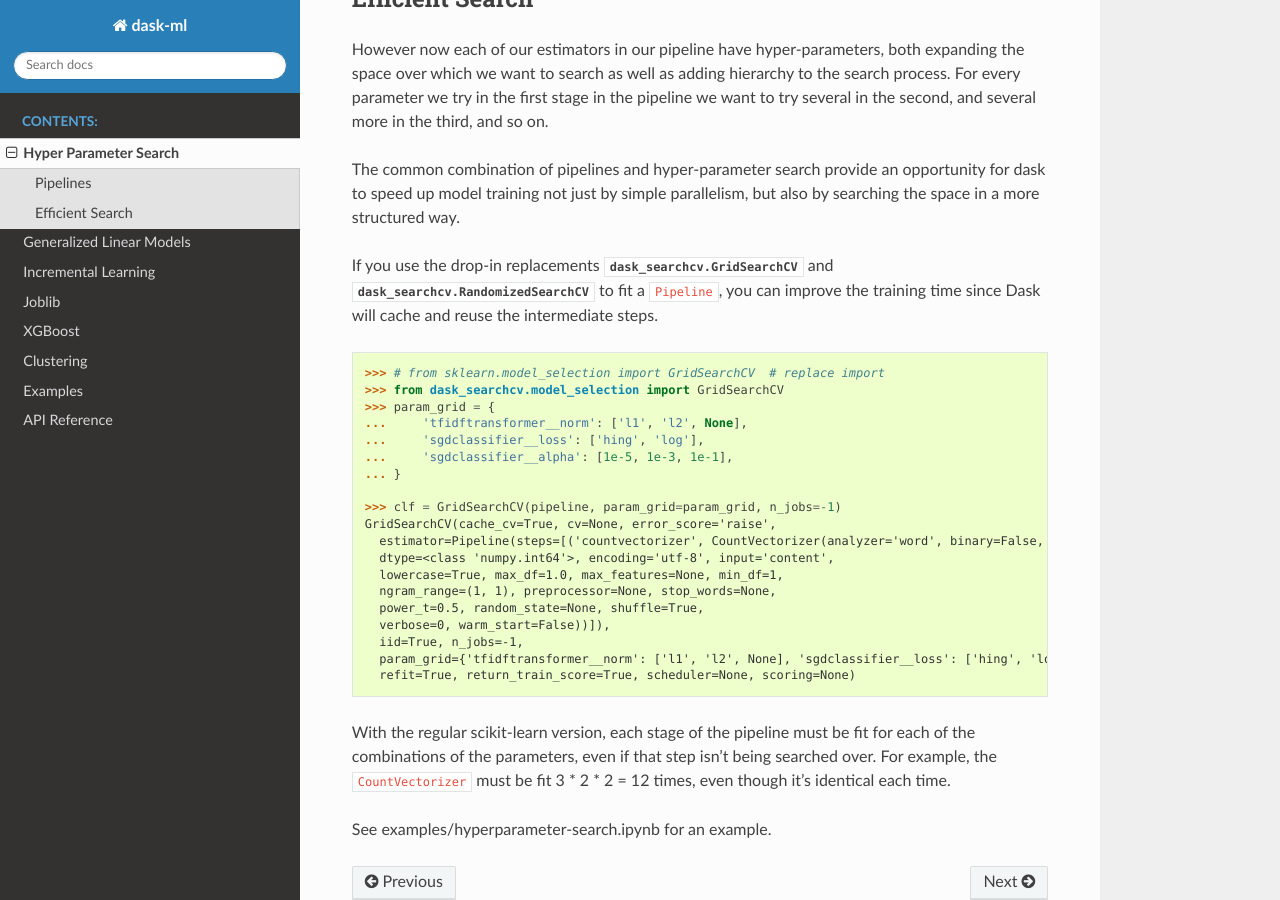
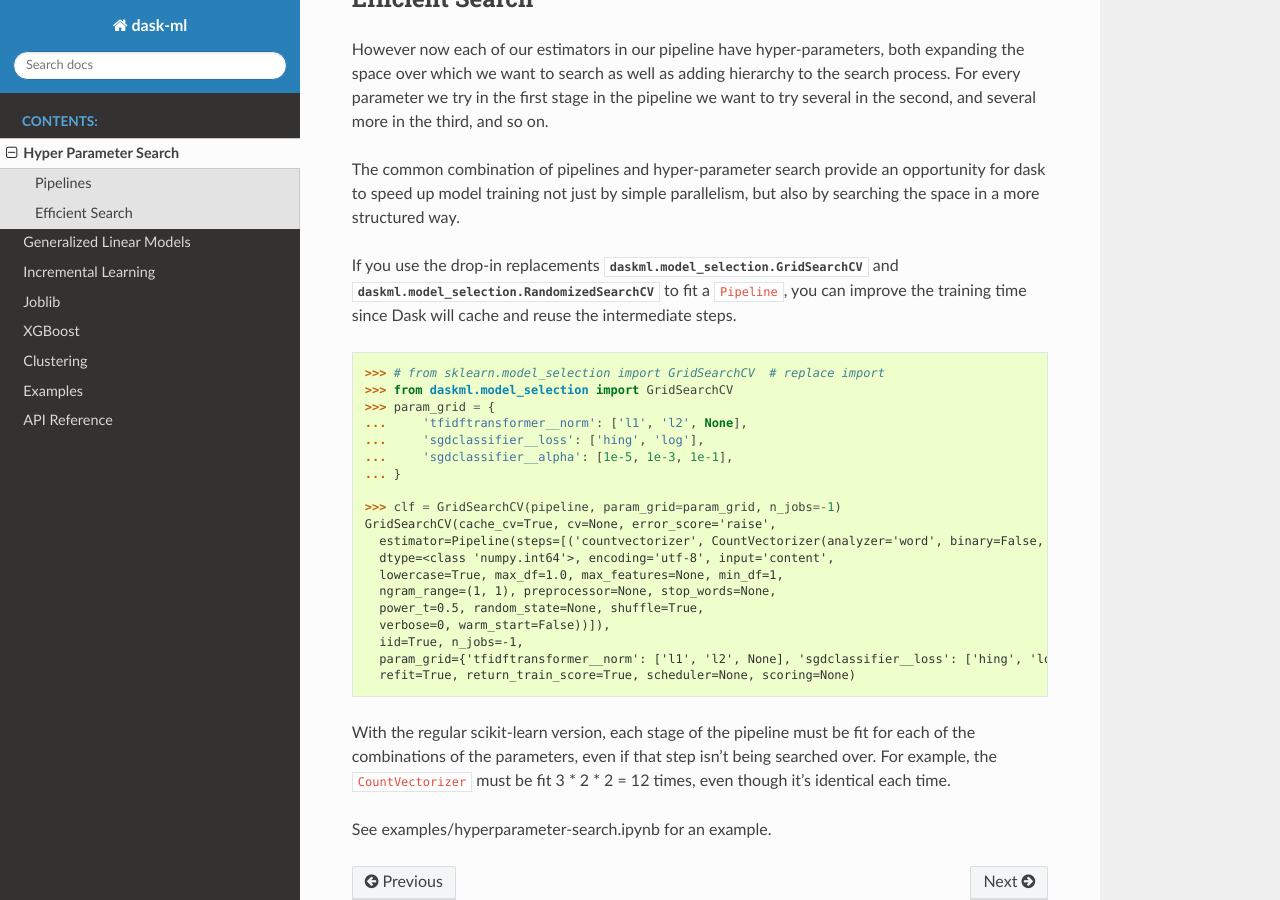
Before and after one commit to dask/dask-ml, a Sphinx documentation site: the page built from docs/source/hyper-parameter-search.rst, in a window 1280 px wide and 900 px high, scrolled down 984 px. Built offline with Sphinx 7.4.7 and the Read the Docs theme 2.0.0, drawn with Linux system fonts in a browser that asks for light colours.

Commit message:
import from daskml, not dask_searchcv

```diff
--- a/docs/source/hyper-parameter-search.rst
+++ b/docs/source/hyper-parameter-search.rst
@@ -4,9 +4,9 @@
 .. autosummary::
    sklearn.pipeline.make_pipeline
    sklearn.model_selection.GridSearchCV
+   daskml.model_selection.GridSearchCV
    sklearn.model_selection.RandomizedSearchCV
-   dask_searchcv.GridSearchCV
-   dask_searchcv.RandomizedSearchCV
+   daskml.model_selection.RandomizedSearchCV
 
 Most estimators have a set of *hyper-parameters*.
 These are parameters that are not learned during training but instead must be
@@ -60,14 +60,14 @@
 but also by searching the space in a more structured way.
 
 If you use the drop-in replacements
-:class:`dask_searchcv.GridSearchCV` and
-:class:`dask_searchcv.RandomizedSearchCV` to fit a ``Pipeline``, you can improve
+:class:`daskml.model_selection.GridSearchCV` and
+:class:`daskml.model_selection.RandomizedSearchCV` to fit a ``Pipeline``, you can improve
 the training time since Dask will cache and reuse the intermediate steps.
 
 .. code-block:: python
 
    >>> # from sklearn.model_selection import GridSearchCV  # replace import
-   >>> from dask_searchcv.model_selection import GridSearchCV
+   >>> from daskml.model_selection import GridSearchCV
    >>> param_grid = {
    ...     'tfidftransformer__norm': ['l1', 'l2', None],
    ...     'sgdclassifier__loss': ['hing', 'log'],
```
Also changed, not shown: 1 other file.
